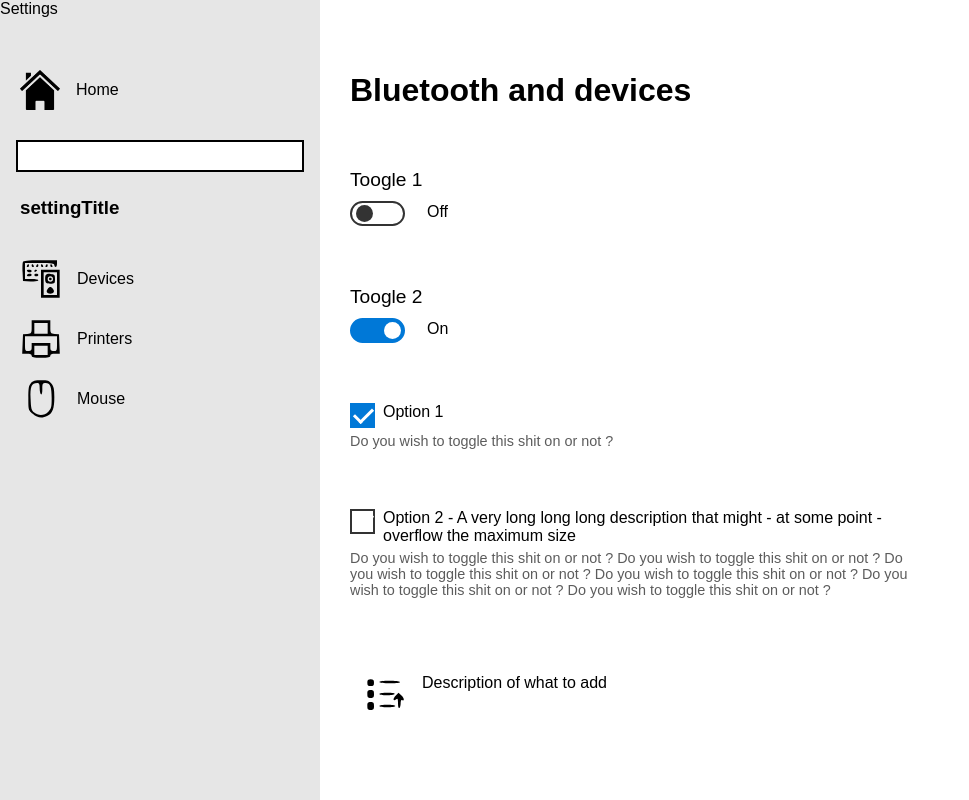
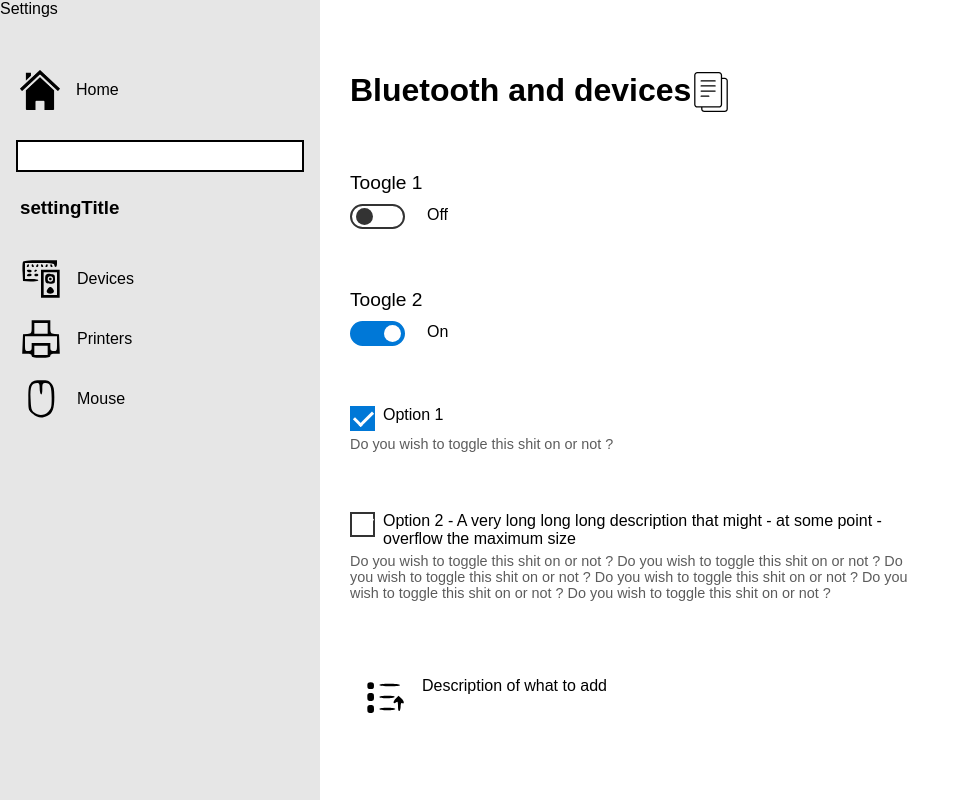
Before and after one commit to erwanvivien/ms-setting, a Next.js app: page /template in a window 1280 px wide. Shown: the whole page, without its empty margins (0-969 px from the left). Built offline with nearby package versions, Linux system fonts and the light colour scheme.

Commit message:
feature: using SettingBuilder

```diff
--- /dev/null
+++ b/components/SettingBuilder.tsx
@@ -0,0 +1,71 @@
+import React from "react";
+
+import SettingMatch, { SettingBuilder, SettingTypes } from "./settings_types";
+
+import AppIcon from "../public/icons/categories/app_default.svg";
+import Image from "next/image";
+import CopyIcon from "../public/copy.svg";
+
+import styles from "../styles/Home.module.css";
+
+const builder: SettingBuilder = [
+  {
+    type: SettingTypes.Toggle,
+    defaultChecked: false,
+    title: "Toogle 1",
+  },
+  {
+    type: SettingTypes.Toggle,
+    defaultChecked: true,
+    title: "Toogle 2",
+  },
+  {
+    type: SettingTypes.Checkbox,
+    title: "Option 1",
+    desc: "Do you wish to toggle this shit on or not ?",
+    defaultChecked: true,
+  },
+  {
+    type: SettingTypes.Checkbox,
+    title: `Option 2 - A very long long long description that might - at some
+    point - overflow the maximum size`,
+    desc: `Do you wish to toggle this shit on or not ? Do you wish to toggle this
+    shit on or not ? Do you wish to toggle this shit on or not ? Do you wish
+    to toggle this shit on or not ? Do you wish to toggle this shit on or
+    not ? Do you wish to toggle this shit on or not ?`,
+  },
+  {
+    type: SettingTypes.Adding,
+    icon: AppIcon,
+    desc: "Description of what to add",
+    alt: "Add an image",
+  },
+];
+
+type SettingBuilderProps = {
+  title: string;
+};
+
+const SettingBuilder = ({ title }: SettingBuilderProps) => (
+  <>
+    <div style={{ display: "flex", flexDirection: "row" }}>
+      <h1>{title}</h1>
+
+      <Image
+        id="copy"
+        className={styles.header_clickable_img}
+        src={CopyIcon}
+        alt="Copy icon"
+        width={40}
+        height={40}
+      />
+    </div>
+
+    {builder.map((block, index) => {
+      const Block = SettingMatch[block.type];
+      return <Block key={index} {...block} />;
+    })}
+  </>
+);
+
+export default SettingBuilder;
--- a/components/SettingContent.tsx
+++ /dev/null
@@ -1,42 +0,0 @@
-import React from "react";
-import type { NextPage } from "next";
-
-import Toggle from "./settings/Toggle";
-import Checkbox from "./settings/Checkbox";
-
-import AppIcon from "../public/icons/categories/app_default.svg";
-import Adding from "./settings/Adding";
-
-const SettingContent: NextPage = () => (
-  <>
-    <div>
-      <h1>Bluetooth and devices</h1>
-    </div>
-
-    <Toggle title="Toogle 1" />
-    <Toggle title="Toogle 2" defaultChecked={true} />
-
-    <Checkbox
-      title="Option 1"
-      desc="Do you wish to toggle this shit on or not ?"
-      defaultChecked={true}
-    />
-
-    <Checkbox
-      title="Option 2 - A very long long long description that might - at some
-      point - overflow the maximum size"
-      desc="Do you wish to toggle this shit on or not ? Do you wish to toggle this
-      shit on or not ? Do you wish to toggle this shit on or not ? Do you wish
-      to toggle this shit on or not ? Do you wish to toggle this shit on or
-      not ? Do you wish to toggle this shit on or not ?"
-    />
-
-    <Adding
-      icon={AppIcon}
-      desc="Description of what to add"
-      alt="Add an image"
-    />
-  </>
-);
-
-export default SettingContent;
--- /dev/null
+++ b/components/settings_types.ts
@@ -0,0 +1,37 @@
+import Adding, { AddingProps } from "./settings/Adding";
+import Checkbox, { CheckboxProps } from "./settings/Checkbox";
+import Toggle, { ToggleProps } from "./settings/Toggle";
+
+export enum SettingTypes {
+  Checkbox,
+  Adding,
+  Toggle,
+}
+
+type SettingCheckbox = {
+  type: SettingTypes.Checkbox;
+} & CheckboxProps;
+
+type SettingAdding = {
+  type: SettingTypes.Adding;
+} & AddingProps;
+
+type SettingToggle = {
+  type: SettingTypes.Toggle;
+} & ToggleProps;
+
+const SettingMatchEntries = [
+  [SettingTypes.Checkbox, Checkbox],
+  [SettingTypes.Adding, Adding],
+  [SettingTypes.Toggle, Toggle],
+];
+
+const SettingMatch = Object.fromEntries(SettingMatchEntries);
+
+export type SettingBuilder = (
+  | SettingCheckbox
+  | SettingAdding
+  | SettingToggle
+)[];
+
+export default SettingMatch;
--- a/pages/template.tsx
+++ b/pages/template.tsx
@@ -4,8 +4,8 @@ import Head from "next/head";
 import styles from "../styles/Settings.module.css";
 
 import SettingPanel from "../components/SettingPanel";
-import SettingContent from "../components/SettingContent";
 import SettingMore from "../components/SettingMore";
+import SettingBuilder from "../components/SettingBuilder";
 
 const Template: NextPage = () => {
   return (
@@ -20,7 +20,7 @@ const Template: NextPage = () => {
           <SettingPanel />
         </header>
         <main className={styles.main}>
-          <SettingContent />
+          <SettingBuilder title="Bluetooth and devices" />
         </main>
         <footer className={styles.footer}>
           <SettingMore />
```
Also changed, not shown: components/settings.d.ts (deleted, +0 -27 lines).
